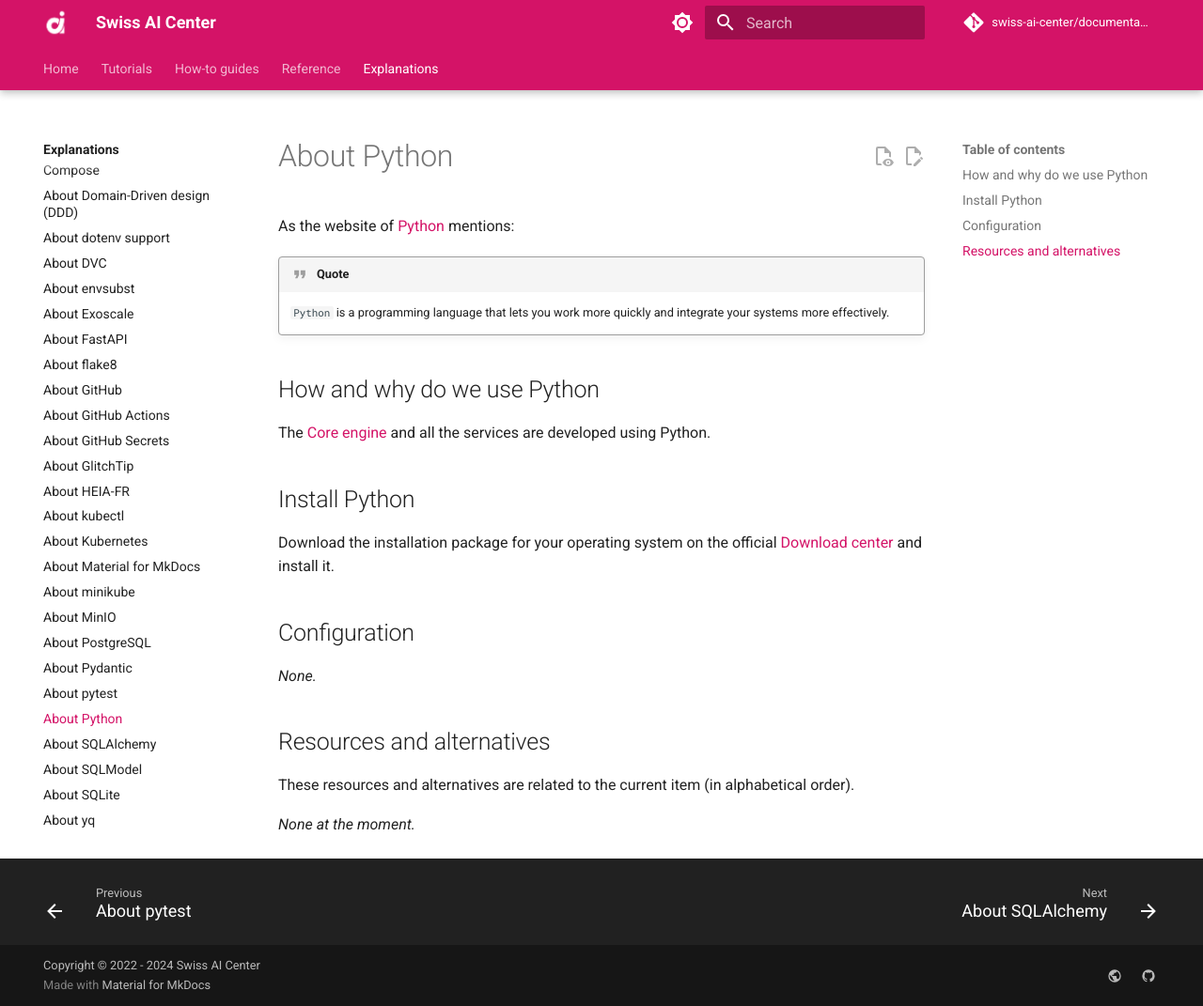
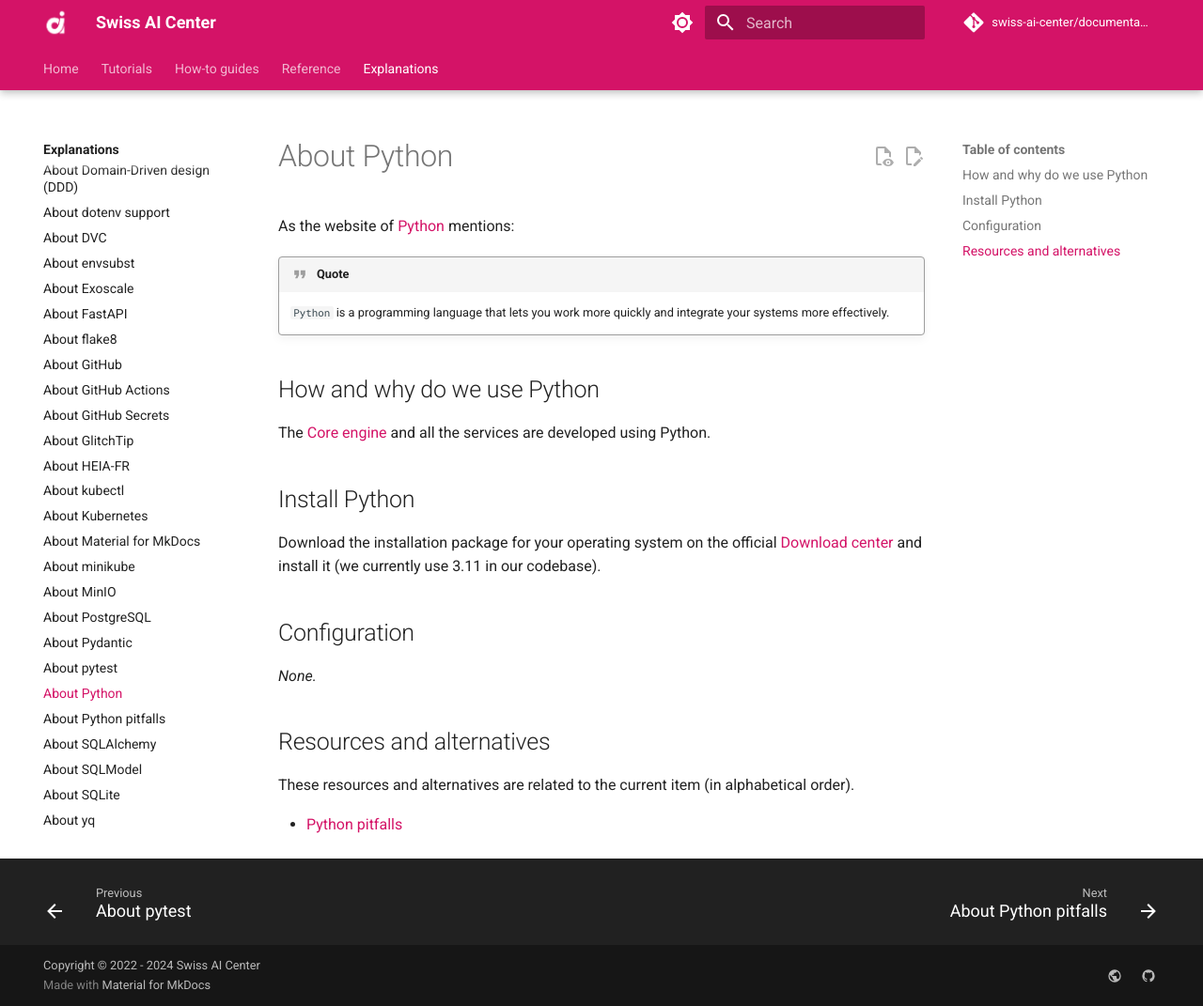
Before and after one commit to swiss-ai-center/documentation, an MkDocs documentation site: the page built from docs/explanations/about-python.md, in a window 1280 px wide and 1071 px high. Shown: the whole window at 94% size. Built offline with MkDocs 1.6.1 and Material for MkDocs 9.7.7, drawn with Linux system fonts in a browser that asks for light colours; comment, search, counter and statistics services are not loaded; part of the change alters nothing that is shown.

Commit message:
Added python pitfalls docs and some corrections in other parts (#88)

````diff
--- /dev/null
+++ b/docs/explanations/about-python-pitfalls.md
@@ -0,0 +1,51 @@
+# About Python pitfalls
+
+During the development of the [Core engine](../reference/core-engine.md) and all
+the services, we have encountered some pitfalls that are worth mentioning.
+
+## Pitfalls
+
+- **Circular dependencies**: Because of the way Python imports modules, circular
+  dependencies can be a problem. For example, if you have two modules that import
+  each other, you will get an `ImportError`. To avoid this, we used what is called
+  forward references. What it does is that it allows you to reference a class that
+  is not yet defined, but will be defined later. This is done by using a string
+  instead of the actual class. For example, if you have two classes, `A` and `B`,
+  and `A` references `B`, you can do the following:
+    ```python
+    class A:
+        b: 'B'
+    class B:
+        pass
+    ``` This way, you can avoid the circular dependency problem.
+- **Inheritance**: The
+  [class diagram](../reference/core-engine.md/#uml-diagram-future-and-ideal-version)
+  we created for the Core engine is a good example of this. We wanted a unique
+  entity called ExecutionUnit to be the parent of Service and Pipeline but we
+  couldn't do it because of the way SQLModel works with inheritance for the
+  database. For now we have two separate entities, Service and Pipeline, that have
+  the same attributes. This is not a big problem but it is something to keep in
+  mind.
+
+## How and why do we use Python
+
+The [Core engine](../reference/core-engine.md) and all the services are
+developed using Python.
+
+## Install Python
+
+Download the installation package for your operating system on the official
+[Download center](https://www.python.org/downloads/) and install it (we
+currently use 3.11 in our codebase).
+
+## Configuration
+
+_None._
+
+## Resources and alternatives
+
+These resources and alternatives are related to the current item (in
+alphabetical order).
+
+- [Python](./about-python.md)
+- [SQLModel](./about-sqlmodel.md)
--- a/docs/explanations/about-python.md
+++ b/docs/explanations/about-python.md
@@ -15,7 +15,8 @@ developed using Python.
 ## Install Python
 
 Download the installation package for your operating system on the official
-[Download center](https://www.python.org/downloads/) and install it.
+[Download center](https://www.python.org/downloads/) and install it (we
+currently use 3.11 in our codebase).
 
 ## Configuration
 
@@ -26,4 +27,4 @@ _None._
 These resources and alternatives are related to the current item (in
 alphabetical order).
 
-_None at the moment._
+- [Python pitfalls](./about-python-pitfalls.md)
--- a/docs/explanations/about-sqlmodel.md
+++ b/docs/explanations/about-sqlmodel.md
@@ -43,5 +43,6 @@ alphabetical order).
 
 - [PostgreSQL](./about-postgresql.md)
 - [Pydantic](./about-pydantic.md)
+- [Python pitfalls](./about-python-pitfalls.md)
 - [SQLite](./about-sqlite.md)
 - [SQLModel](./about-sqlmodel.md)
--- a/docs/reference/index.md
+++ b/docs/reference/index.md
@@ -21,7 +21,7 @@ The Core engine allows to create and manage pipelines of microservices.
 - Staging URL (backend):
   <https://backend-core-engine-swiss-ai-center.kube.isc.heia-fr.ch>
 - Production URL (frontend): <https://app.swiss-ai-center.ch>
-- Production URL (backend): <https://app.swiss-ai-center.ch/api>
+- Production URL (backend): <https://core-engine.swiss-ai-center.ch>
 
 ## mdwrap
 
@@ -35,29 +35,29 @@ mdwrap is a command line tool to format our Markdown documentation made with
 
 | Documentation                                            | Code                                                               | Staging URL                                                         | Production URL |
 | ------------------------------------------------------   | ------------------------------------------------------------------ | --------------------------------------------------------------------| -------------- |
-| [ae-ano-detection](./services/ae-ano-detection.md)       | <https://github.com/swiss-ai-center/ae-ano-detection-service>      | <https://ae-ano-detection-swiss-ai-center.kube.isc.heia-fr.ch>      | -              |
-| [average-shade](./services/average-shade.md)             | <https://github.com/swiss-ai-center/average-shade-service>         | <https://average-shade-swiss-ai-center.kube.isc.heia-fr.ch>         | -              |
-| [classification-benchmark](./services/classification-benchmark.md)                           | <https://github.com/swiss-ai-center/classification-benchmark-service>                | <https://classification-benchmark-swiss-ai-center.kube.isc.heia-fr.ch>                | -              |
-| [digit-recognition](./services/digit-recognition.md)     | <https://github.com/swiss-ai-center/digit-recognition-service>     | <https://digit-recognition-swiss-ai-center.kube.isc.heia-fr.ch>     | -              |
-| [document-vectorizer](./services/document-vectorizer.md) | <https://github.com/swiss-ai-center/document-vectorizer-service>   | <https://document-vectorizer-swiss-ai-center.kube.isc.heia-fr.ch>   | -              |
-| [doodle](./services/doodle.md)                           | <https://github.com/swiss-ai-center/doodle-service>                | <https://doodle-swiss-ai-center.kube.isc.heia-fr.ch>                | -              |
-| [face-analyzer](./services/face-analyzer.md)             | <https://github.com/swiss-ai-center/face-analyzer-service>         | <https://face-analyzer-swiss-ai-center.kube.isc.heia-fr.ch>         | -              |
-| [face-detection](./services/face-detection.md)           | <https://github.com/swiss-ai-center/face-detection-service>        | <https://face-detection-swiss-ai-center.kube.isc.heia-fr.ch>        | -              |
-| [image-analyzer](./services/image-analyzer.md)           | <https://github.com/swiss-ai-center/image-analyzer-service>        | <https://image-analyzer-swiss-ai-center.kube.isc.heia-fr.ch>        | -              |
-| [image-blur](./services/image-blur.md)                   | <https://github.com/swiss-ai-center/image-blur-service>            | <https://image-blur-swiss-ai-center.kube.isc.heia-fr.ch>            | -              |
-| [image-convert](./services/image-convert.md)             | <https://github.com/swiss-ai-center/image-convert-service>         | <https://image-convert-swiss-ai-center.kube.isc.heia-fr.ch>         | -              |
-| [image-crop](./services/image-crop.md)                   | <https://github.com/swiss-ai-center/image-crop-service>            | <https://image-crop-swiss-ai-center.kube.isc.heia-fr.ch>            | -              |
-| [image-greyscale](./services/image-greyscale.md)         | <https://github.com/swiss-ai-center/image-greyscale-service>       | <https://image-greyscale-swiss-ai-center.kube.isc.heia-fr.ch>       | -              |
-| [image-nsfw-detector](./services/image-nsfw-detector.md) | <https://github.com/swiss-ai-center/image-nsfw-detector-service>   | <https://image-nsfw-detector-swiss-ai-center.kube.isc.heia-fr.ch>   | -              |
-| [image-resize](./services/image-resize.md)               | <https://github.com/swiss-ai-center/image-resize-service>          | <https://image-resize-swiss-ai-center.kube.isc.heia-fr.ch>          | -              |
-| [image-rotate](./services/image-rotate.md)               | <https://github.com/swiss-ai-center/image-rotate-service>          | <https://image-rotate-swiss-ai-center.kube.isc.heia-fr.ch>          | -              |
-| [image-sam](./services/image-sam.md)                     | <https://github.com/swiss-ai-center/image-sam-service>             | <https://image-sam-swiss-ai-center.kube.isc.heia-fr.ch>             | -              |
-| [integrity-checker](./services/integrity-checker.md)     | <https://github.com/swiss-ai-center/integrity-checker-service>     | <https://intergrity-checker-swiss-ai-center.kube.isc.heia-fr.ch>    | -              |
-| [nlp-langid](./services/nlp-langid.md)                   | <https://github.com/swiss-ai-center/nlp-langid-service>            | <https://nlp-langid-swiss-ai-center.kube.isc.heia-fr.ch>            | -              |
-| [regression-benchmark](./services/regression-benchmark.md)                           | <https://github.com/swiss-ai-center/regression-benchmark-service>                | <https://regression-benchmark-swiss-ai-center.kube.isc.heia-fr.ch>                | -              |
-| [text-summarizer](./services/text-summarizer.md)         | <https://github.com/swiss-ai-center/text-summarizer-service>       | <https://text-summarizer-swiss-ai-center.kube.isc.heia-fr.ch>       | -              |
-| [yolov8](./services/yolov8.md)                           | <https://github.com/swiss-ai-center/yolov8-service>                | <https://yolov8-swiss-ai-center.kube.isc.heia-fr.ch>                | -              |
-| [ydata-profiling](./services/ydata-profiling.md)                  | <https://github.com/swiss-ai-center/ydata-profiling>               | <https://ydata-profiling-swiss-ai-center.kube.isc.heia-fr.ch>       | -              |
+| [ae-ano-detection](./services/ae-ano-detection.md)       | <https://github.com/swiss-ai-center/ae-ano-detection-service>      | <https://ae-ano-detection-swiss-ai-center.kube.isc.heia-fr.ch>      |<https://ae-ano-detection-service.swiss-ai-center.ch>             |
+| [average-shade](./services/average-shade.md)             | <https://github.com/swiss-ai-center/average-shade-service>         | <https://average-shade-swiss-ai-center.kube.isc.heia-fr.ch>         |<https://average-shade-service.swiss-ai-center.ch>             |
+| [classification-benchmark](./services/classification-benchmark.md)                           | <https://github.com/swiss-ai-center/classification-benchmark-service>                | <https://classification-benchmark-swiss-ai-center.kube.isc.heia-fr.ch>                |<https://classification-benchmark-service.swiss-ai-center.ch>             |
+| [digit-recognition](./services/digit-recognition.md)     | <https://github.com/swiss-ai-center/digit-recognition-service>     | <https://digit-recognition-swiss-ai-center.kube.isc.heia-fr.ch>     |<https://digit-recognition-service.swiss-ai-center.ch>             |
+| [document-vectorizer](./services/document-vectorizer.md) | <https://github.com/swiss-ai-center/document-vectorizer-service>   | <https://document-vectorizer-swiss-ai-center.kube.isc.heia-fr.ch>   |<https://document-vectorizer-service.swiss-ai-center.ch>             |
+| [doodle](./services/doodle.md)                           | <https://github.com/swiss-ai-center/doodle-service>                | <https://doodle-swiss-ai-center.kube.isc.heia-fr.ch>                |<https://doodle-service.swiss-ai-center.ch>             |
+| [face-analyzer](./services/face-analyzer.md)             | <https://github.com/swiss-ai-center/face-analyzer-service>         | <https://face-analyzer-swiss-ai-center.kube.isc.heia-fr.ch>         |<https://face-analyzer-service.swiss-ai-center.ch>             |
+| [face-detection](./services/face-detection.md)           | <https://github.com/swiss-ai-center/face-detection-service>        | <https://face-detection-swiss-ai-center.kube.isc.heia-fr.ch>        |<https://face-detection-service.swiss-ai-center.ch>             |
+| [image-analyzer](./services/image-analyzer.md)           | <https://github.com/swiss-ai-center/image-analyzer-service>        | <https://image-analyzer-swiss-ai-center.kube.isc.heia-fr.ch>        |<https://image-analyzer-service.swiss-ai-center.ch>             |
+| [image-blur](./services/image-blur.md)                   | <https://github.com/swiss-ai-center/image-blur-service>            | <https://image-blur-swiss-ai-center.kube.isc.heia-fr.ch>            |<https://image-blur-service.swiss-ai-center.ch>             |
+| [image-convert](./services/image-convert.md)             | <https://github.com/swiss-ai-center/image-convert-service>         | <https://image-convert-swiss-ai-center.kube.isc.heia-fr.ch>         |<https://image-convert-service.swiss-ai-center.ch>             |
+| [image-crop](./services/image-crop.md)                   | <https://github.com/swiss-ai-center/image-crop-service>            | <https://image-crop-swiss-ai-center.kube.isc.heia-fr.ch>            |<https://image-crop-service.swiss-ai-center.ch>             |
+| [image-greyscale](./services/image-greyscale.md)         | <https://github.com/swiss-ai-center/image-greyscale-service>       | <https://image-greyscale-swiss-ai-center.kube.isc.heia-fr.ch>       |<https://image-greyscale-service.swiss-ai-center.ch>             |
+| [image-nsfw-detector](./services/image-nsfw-detector.md) | <https://github.com/swiss-ai-center/image-nsfw-detector-service>   | <https://image-nsfw-detector-swiss-ai-center.kube.isc.heia-fr.ch>   |<https://image-nsfw-detector-service.swiss-ai-center.ch>             |
+| [image-resize](./services/image-resize.md)               | <https://github.com/swiss-ai-center/image-resize-service>          | <https://image-resize-swiss-ai-center.kube.isc.heia-fr.ch>          |<https://image-resize-service.swiss-ai-center.ch>             |
+| [image-rotate](./services/image-rotate.md)               | <https://github.com/swiss-ai-center/image-rotate-service>          | <https://image-rotate-swiss-ai-center.kube.isc.heia-fr.ch>          |<https://image-rotate-service.swiss-ai-center.ch>             |
+| [image-sam](./services/image-sam.md)                     | <https://github.com/swiss-ai-center/image-sam-service>             | <https://image-sam-swiss-ai-center.kube.isc.heia-fr.ch>             |<https://image-sam-service.swiss-ai-center.ch>             |
+| [integrity-checker](./services/integrity-checker.md)     | <https://github.com/swiss-ai-center/integrity-checker-service>     | <https://intergrity-checker-swiss-ai-center.kube.isc.heia-fr.ch>    |<https://integrity-checker-service.swiss-ai-center.ch>             |
+| [nlp-langid](./services/nlp-langid.md)                   | <https://github.com/swiss-ai-center/nlp-langid-service>            | <https://nlp-langid-swiss-ai-center.kube.isc.heia-fr.ch>            |<https://nlp-langid-service.swiss-ai-center.ch>             |
+| [regression-benchmark](./services/regression-benchmark.md)                           | <https://github.com/swiss-ai-center/regression-benchmark-service>                | <https://regression-benchmark-swiss-ai-center.kube.isc.heia-fr.ch>                |<https://regression-benchmark-service.swiss-ai-center.ch>             |
+| [text-summarizer](./services/text-summarizer.md)         | <https://github.com/swiss-ai-center/text-summarizer-service>       | <https://text-summarizer-swiss-ai-center.kube.isc.heia-fr.ch>       |<https://text-summarizer-service.swiss-ai-center.ch>             |
+| [yolov8](./services/yolov8.md)                           | <https://github.com/swiss-ai-center/yolov8-service>                | <https://yolov8-swiss-ai-center.kube.isc.heia-fr.ch>                |<https://yolov8-service.swiss-ai-center.ch>             |
+| [ydata-profiling](./services/ydata-profiling.md)                  | <https://github.com/swiss-ai-center/ydata-profiling>               | <https://ydata-profiling-swiss-ai-center.kube.isc.heia-fr.ch>       |<https://ydata-profiling-service.swiss-ai-center.ch>             |
 
 ## Pipelines
 
--- a/docs/reference/services/image-sam.md
+++ b/docs/reference/services/image-sam.md
@@ -10,7 +10,8 @@
 
 !!! note
 
-    This service is the first that has his code hosted on GitLab. It uses the CI/CD pipeline adapted to GitLab.
+    This service is the first that has his code hosted on GitLab. It uses the CI/CD
+    pipeline adapted to GitLab.
 
 !!! note
 
--- a/mkdocs.yml
+++ b/mkdocs.yml
@@ -38,7 +38,7 @@ nav:
       - Services:
           - ae-ano-detection service: reference/services/ae-ano-detection.md
           - average-shade service: reference/services/average-shade.md
-          - classification benchmark service: reference/services/classification-benchmark.md
+          - classification-benchmark service: reference/services/classification-benchmark.md
           - digit-recognition service: reference/services/digit-recognition.md
           - document-vectorizer service: reference/services/document-vectorizer.md
           - doodle service: reference/services/doodle.md
@@ -55,7 +55,7 @@ nav:
           - image-sam service: reference/services/image-sam.md
           - integrity-checker service: reference/services/integrity-checker.md
           - nlp-langid service: reference/services/nlp-langid.md
-          - regression benchmark service: reference/services/regression-benchmark.md
+          - regression-benchmark service: reference/services/regression-benchmark.md
           - text-summarizer service: reference/services/text-summarizer.md
           - yolov8 service: reference/services/yolov8.md
           - ydata-profiling service: reference/services/ydata-profiling.md
@@ -89,6 +89,7 @@ nav:
       - About Pydantic: explanations/about-pydantic.md
       - About pytest: explanations/about-pytest.md
       - About Python: explanations/about-python.md
+      - About Python pitfalls: explanations/about-python-pitfalls.md
       - About SQLAlchemy: explanations/about-sqlalchemy.md
       - About SQLModel: explanations/about-sqlmodel.md
       - About SQLite: explanations/about-sqlite.md
````
